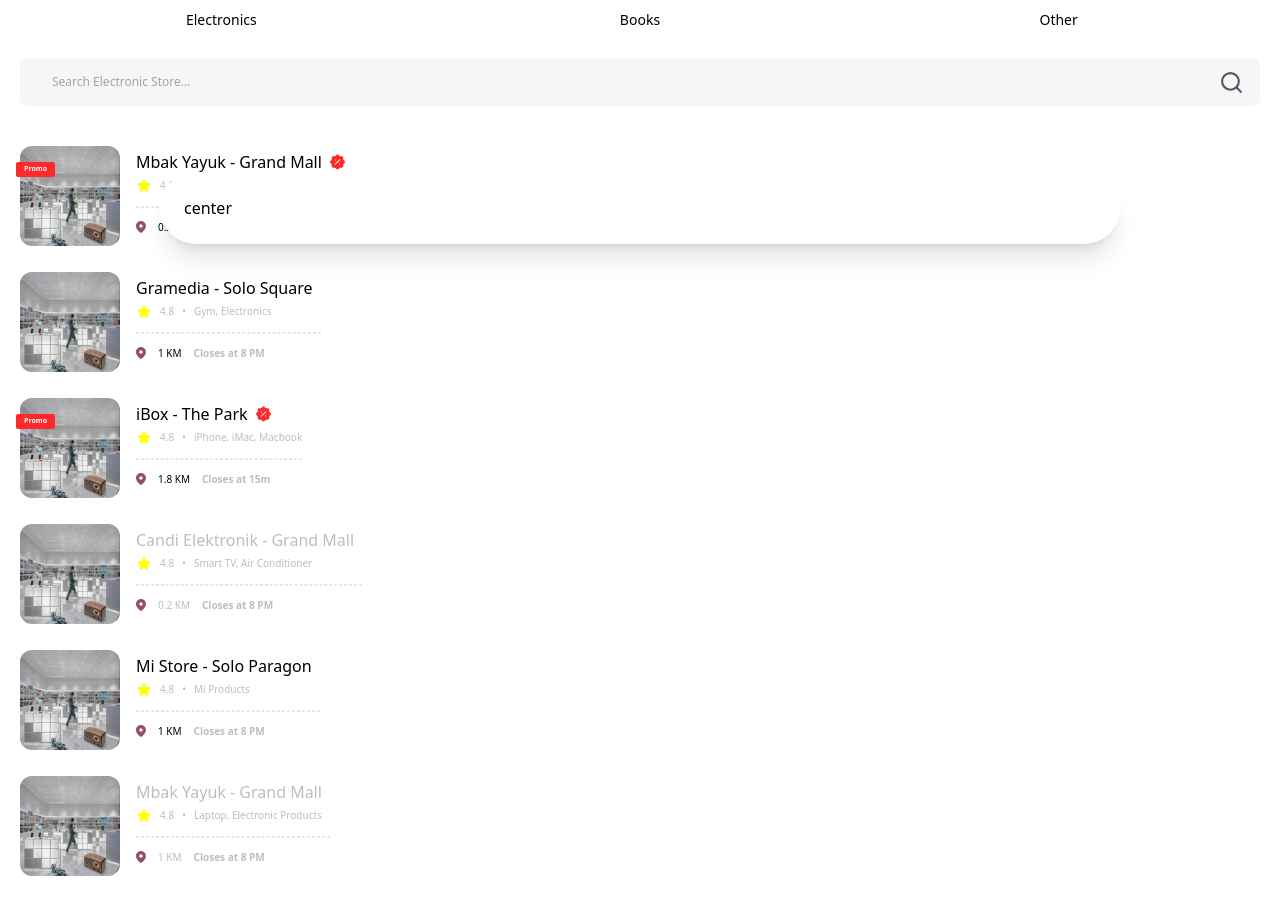
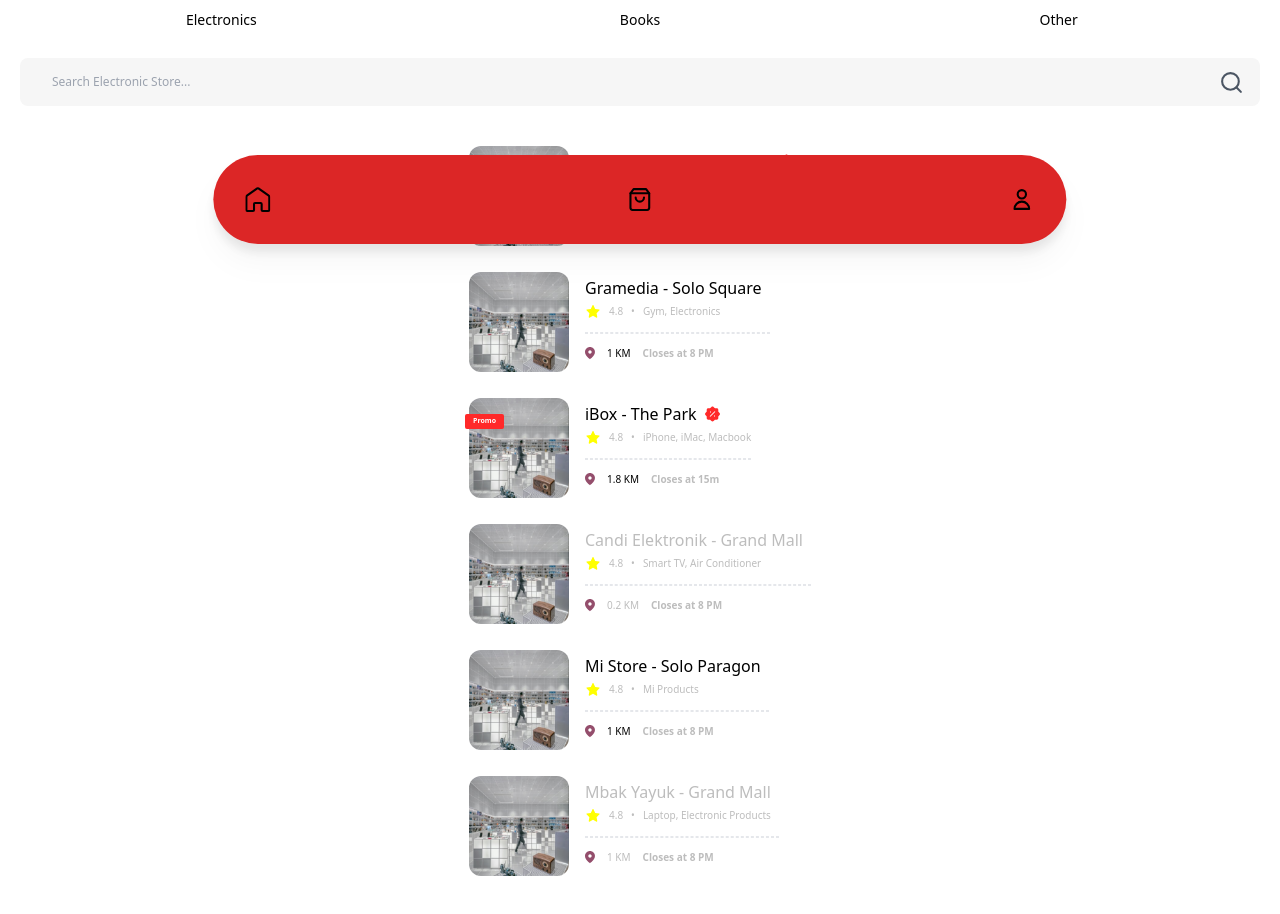
Before and after one commit to sgitwhyd/tailwind-shopcut, a Next.js app: page / in a window 1280 px wide. Shown: the part 540-1454 px from the top of the page. Built offline with nearby package versions, Linux system fonts and the light colour scheme.

Commit message:
review navigation bar

```diff
--- a/package.json
+++ b/package.json
@@ -16,6 +16,7 @@
   },
   "devDependencies": {
     "autoprefixer": "^10.4.4",
+    "babel-plugin-inline-react-svg": "^2.0.1",
     "eslint": "8.13.0",
     "eslint-config-next": "12.1.5",
     "postcss": "^8.4.12",
--- a/pages/components/Navigation.js
+++ b/pages/components/Navigation.js
@@ -1,10 +1,19 @@
 import React from "react";
+import Image from "next/image";
+import profileIcon from "../../public/images/ProfileIcon.svg";
+import { GrHomeRounded } from "react-icons/gr";
+import { FiShoppingBag } from "react-icons/fi";
+import { HiOutlineUser } from "react-icons/hi";
 
 const Navigation = () => {
   return (
     <>
-      <div className="sticky bottom-4 z-40 ml-[50%] w-3/4 -translate-x-1/2 rounded-full bg-white p-6 shadow-xl">
-        <div className="">center</div>
+      <div className="sticky bottom-4 z-40 ml-[50%] w-4/6 -translate-x-1/2 rounded-full bg-red-600 py-8  drop-shadow-xl">
+        <div className="flex justify-between px-8">
+          <GrHomeRounded size={25} />
+          <FiShoppingBag size={25} />
+          <HiOutlineUser size={25} />
+        </div>
       </div>
     </>
   );
--- a/pages/components/Places.js
+++ b/pages/components/Places.js
@@ -17,6 +17,7 @@
         closes: "8 PM",
         promo: true,
         closed: false,
+        link: "#",
       },
       {
         id: 2,
@@ -27,6 +28,7 @@
         closes: "8 PM",
         promo: false,
         closed: false,
+        link: "#",
       },
       {
         id: 3,
@@ -37,6 +39,7 @@
         closes: "15m",
         promo: true,
         closed: false,
+        link: "#",
       },
       {
         id: 4,
@@ -47,6 +50,7 @@
         closes: "8 PM",
         promo: false,
         closed: true,
+        link: "#",
       },
       {
         id: 5,
@@ -57,6 +61,7 @@
         closes: "8 PM",
         promo: false,
         closed: false,
+        link: "#",
       },
       {
         id: 6,
@@ -67,6 +72,7 @@
         closes: "8 PM",
         promo: false,
         closed: true,
+        link: "#",
       },
     ],
   };
@@ -76,6 +82,7 @@
       {placesData.Data.map((place) => {
         return (
           <>
+            <a href={place.link} key={place.id}>
               <div
                 className={`relative mt-5 flex gap-4 ${
                   place.closed ? "text-gray-primary" : ""
@@ -97,7 +104,9 @@
                 </div>
                 <div className="info_place_parent z-20 flex flex-col pt-1">
                   <div className="flex">
-                  <div className="mr-2 text-base font-medium">{place.name}</div>
+                    <div className="mr-2 text-base font-medium">
+                      {place.name}
+                    </div>
                     {place.promo && (
                       <Image src={dicountIcon} alt="discountIcon" />
                     )}
@@ -122,6 +131,7 @@
                   </div>
                 </div>
               </div>
+            </a>
           </>
         );
       })}
--- a/pages/index.js
+++ b/pages/index.js
@@ -80,8 +80,10 @@
             </section>
             <section id="main-content" className="mt-7">
               <SearchInput Placeholder="Search Electronic Store..." />
-              <div className="mt-5">
-                <Places />
+              <div className="mt-5 flex justify-center">
+                <div>
+                  <Places />
+                </div>
               </div>
             </section>
           </div>
```
Also changed, not shown: .babelrc (added), public/images/ProfileIcon.svg (added), 1 other file (tests, documents, lock files or other folders). Lines whose indentation alone changed are shown as unchanged.
